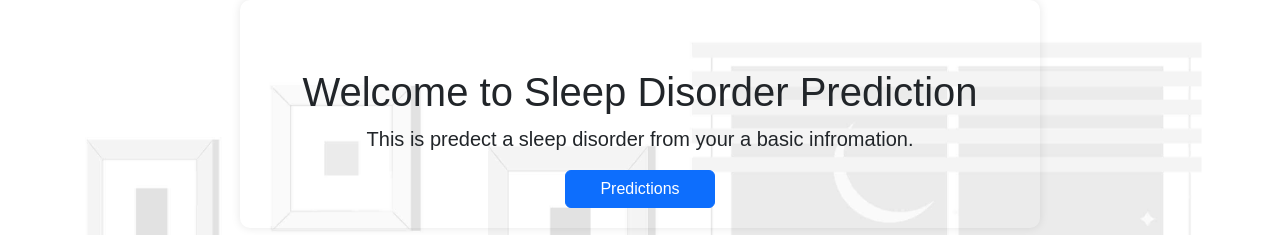
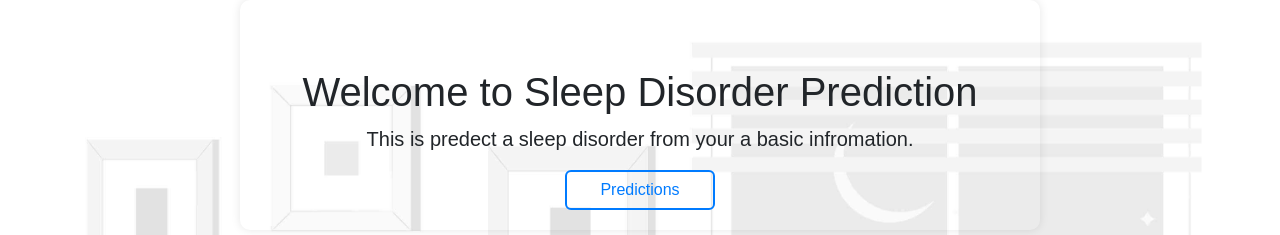
Before and after one commit to tamim-shadman/Sleep-Disorder-Prediction, a website: page Index.html in a window 1280 px wide. Shown: the top 235 px of the page. Drawn offline with nearby package versions, Linux system fonts and the light colour scheme; a web font is replaced by a local one.

Commit message:
Update style.css

```diff
--- a/style.css
+++ b/style.css
@@ -37,7 +37,17 @@ form {
 
 .btn-primary {
     width: 150px;
+    background-color: transparent;
+    border: 2px solid #007bff;
+    color: #007bff;
+    transition: background-color 0.3s ease, color 0.3s ease;
 }
+
+.btn-primary:hover {
+    background-color: #007bff;
+    color: white;
+}
+
 
 /* Popup container */
 #customAlert {
```
